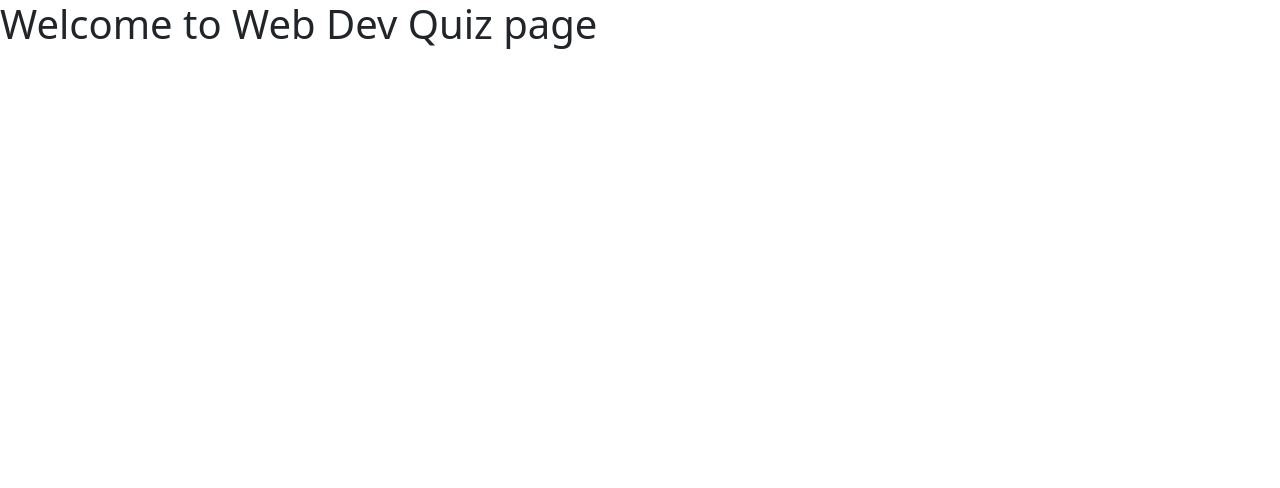
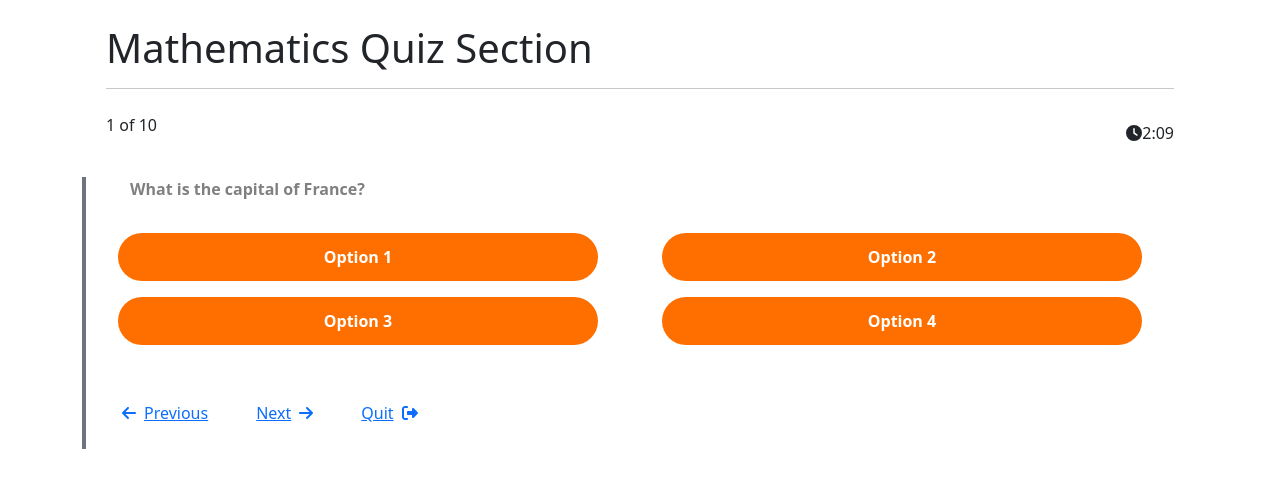
Before and after one commit to Popsicool/Quizy, a React (Create React App) app in the folder Frontend/quizy-app/: page /maths-quizzes in a window 1280 px wide. Shown: the top 488 px of the page. Built offline with nearby package versions, Linux system fonts and the light colour scheme.

Commit message:
QuizPage added

```diff
--- a/Frontend/quizy-app/package.json
+++ b/Frontend/quizy-app/package.json
@@ -3,6 +3,10 @@
   "version": "0.1.0",
   "private": true,
   "dependencies": {
+    "@fortawesome/fontawesome-svg-core": "^6.4.0",
+    "@fortawesome/free-regular-svg-icons": "^6.4.0",
+    "@fortawesome/free-solid-svg-icons": "^6.4.0",
+    "@fortawesome/react-fontawesome": "^0.2.0",
     "@testing-library/jest-dom": "^5.16.5",
     "@testing-library/react": "^13.4.0",
     "@testing-library/user-event": "^13.5.0",
--- a/Frontend/quizy-app/src/components/MathsQuizPage.js
+++ b/Frontend/quizy-app/src/components/MathsQuizPage.js
@@ -1,5 +1,7 @@
-import React from 'react'
-import { Helmet } from 'react-helmet'
+import React from 'react';
+import { Helmet } from 'react-helmet';
+import { FontAwesomeIcon } from '@fortawesome/react-fontawesome';
+import { faClock, faArrowLeft, faArrowRight, faSignOutAlt } from '@fortawesome/free-solid-svg-icons';
 
 const MathsQuizPage = () => {
     return (
@@ -7,11 +9,65 @@ const MathsQuizPage = () => {
             <Helmet>
                 <title>Quizy-WebDev</title>
             </Helmet>
-    <div>
-      <h1>Welcome to Web Dev Quiz page</h1>
+            <div className="container">
+                <div className='m-4 '>
+                    <h1>Mathematics Quiz Section</h1>
+                    <hr className='border-primary' />
+                </div>
+
+                <div className='m-4 d-flex justify-content-between align-items-center'>
+                    <p>1 of 10</p>
+                    <div className='d-flex align-items-center'>
+                        <FontAwesomeIcon icon={faClock} />
+                        <time>2:09</time>
+                    </div>
+                </div>
+
+                <div className='container border-start border-thick border-secondary border-4'>
+                    <div className='m-4'>
+                        <p className="fw-bold m-2" style={{ color: 'grey' }}>What is the capital of France?</p>
+                    </div>
+
+                    <div className="container">
+                        <div className="row">
+                            <div className="col">
+                                <button className="rounded-pill btn btn-primary btn-block m-2" style={{ width: '30rem' }}>Option 1</button>
+                            </div>
+                            <div className="col">
+                                <button className="rounded-pill btn btn-primary btn-block m-2" style={{ width: '30rem' }}>Option 2</button>
+                            </div>
+                        </div>
+                        <div className="row">
+                            <div className="col">
+                                <button className="rounded-pill btn btn-primary btn-block m-2" style={{ width: '30rem' }}>Option 3</button>
+                            </div>
+                            <div className="col">
+                                <button className="rounded-pill btn btn-primary btn-block m-2" style={{ width: '30rem' }}>Option 4</button>
+                            </div>
+                        </div>
+                    </div>
+
+                    <div className='d-flex justify-content-start  mt-4'>
+                        <a href="/" className='m-4'>
+                            <FontAwesomeIcon icon={faArrowLeft} className='me-2' />
+                            Previous
+                        </a>
+
+                        <a href="/" className='m-4' >
+                            Next
+                            <FontAwesomeIcon icon={faArrowRight} className='ms-2' />
+                        </a>
+
+                        <a href="/" className='m-4'>
+                            Quit
+                            <FontAwesomeIcon icon={faSignOutAlt} className='ms-2' />
+                        </a>
+
+                    </div>
+                </div>
             </div>
         </>
-  )
+    );
 }
 
-export default MathsQuizPage
+export default MathsQuizPage;
```
Also changed, not shown: 1 other file (tests, documents, lock files or other folders). Lines whose indentation alone changed are shown as unchanged.
